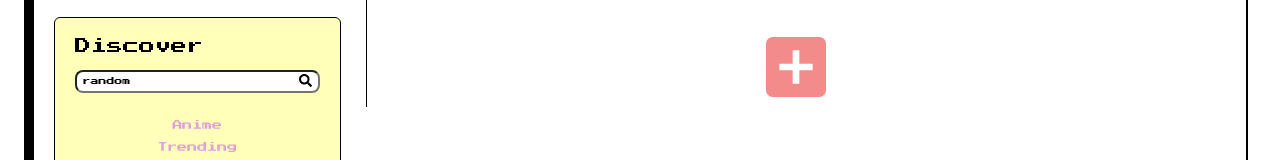
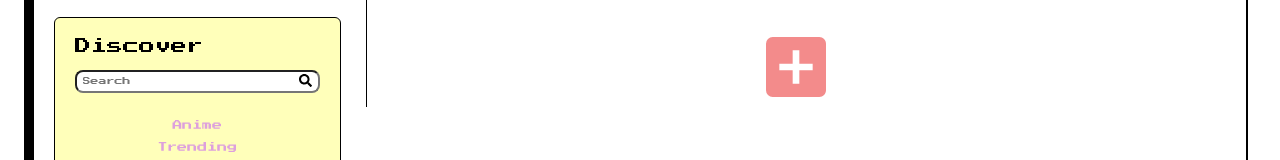
Before and after one commit to alfav23/watchlists-2025, a Next.js app: page / in a window 1280 px wide. Shown: the part 322-482 px from the top of the page. Built offline with nearby package versions, Linux system fonts and the light colour scheme; no server answers; the database is empty; sample sign-in values are in the browser's storage.

Commit message:
removed 'random' search param fixing filter issue

```diff
--- a/components/HomePage/HomePage.tsx
+++ b/components/HomePage/HomePage.tsx
@@ -7,7 +7,7 @@ import ProfileBar from "../ProfileBar";
 import { useState } from "react";
 
 export const HomePage = () => {
-    const [ listFilter, setListFilter ] = useState<string>("random");
+    const [ listFilter, setListFilter ] = useState<string>("");
 
     return (
         <div className={styles.container}>
```
